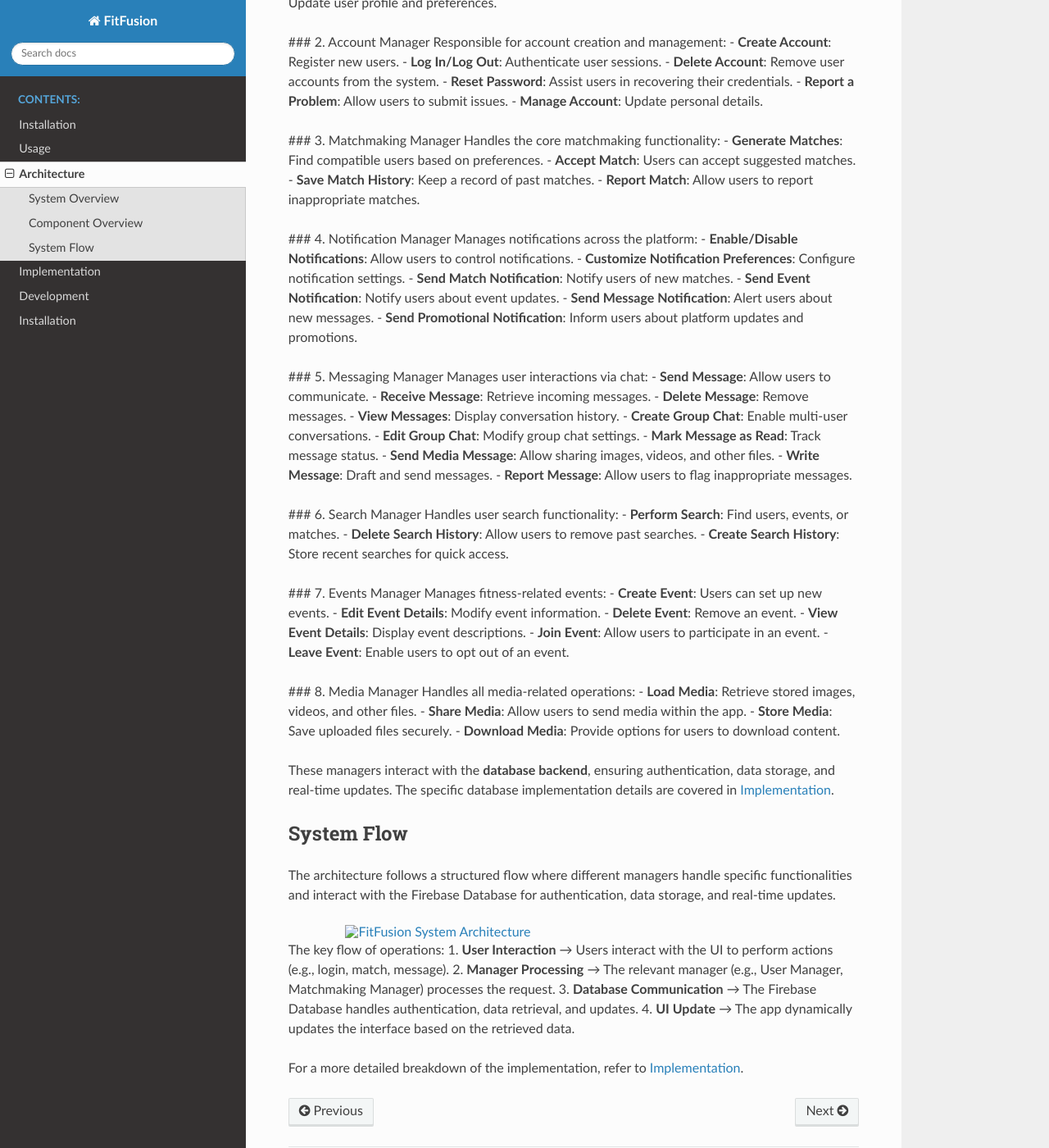
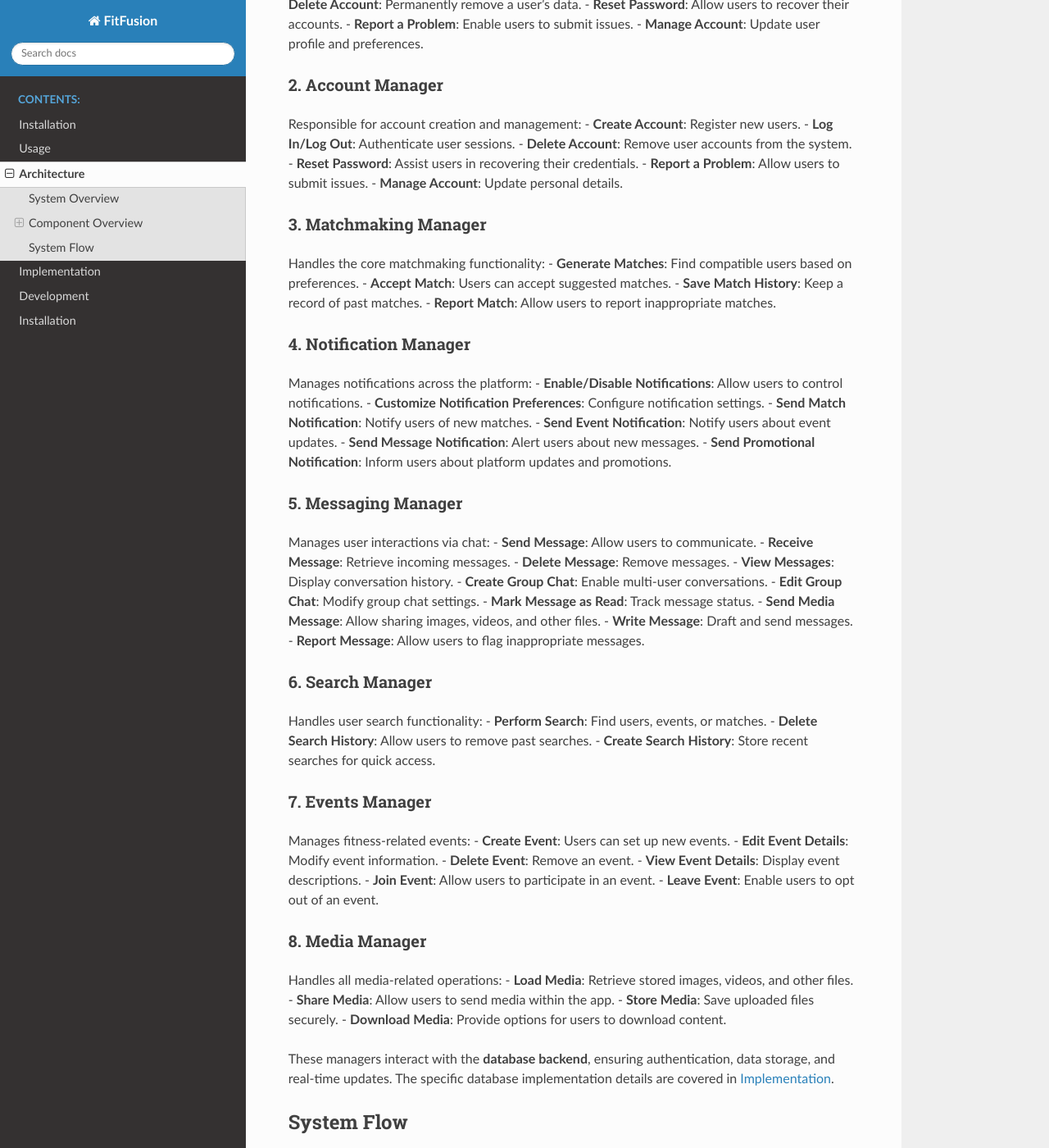
Before and after one commit to Group-5B/FitFusion-documentation, a Sphinx documentation site: the page built from docs/source/architecture.rst, in a window 1280 px wide and 1400 px high, scrolled down 712 px. Shown: the whole window at 82% size. Built offline with Sphinx 7.4.7 and the Read the Docs theme 3.1.0, drawn with Linux system fonts in a browser that asks for light colours; pages that are not in the unit, such as notebooks, are missing from menus; some of the changed text lies outside the part shown.

Commit message:
Architecture and Usage fixes

```diff
--- a/docs/source/architecture.rst
+++ b/docs/source/architecture.rst
@@ -21,7 +21,8 @@
 Component Overview
 ------------------
 
-### 1. User Manager
+1. User Manager
+~~~~~~~~~~~~~~~~
 Handles user-related functionalities such as:
 - **Log In/Log Out**: Authenticate users securely.
 - **Delete Account**: Permanently remove a user's data.
@@ -29,7 +30,8 @@
 - **Report a Problem**: Enable users to submit issues.
 - **Manage Account**: Update user profile and preferences.
 
-### 2. Account Manager
+2. Account Manager
+~~~~~~~~~~~~~~~~~~~
 Responsible for account creation and management:
 - **Create Account**: Register new users.
 - **Log In/Log Out**: Authenticate user sessions.
@@ -38,14 +40,16 @@
 - **Report a Problem**: Allow users to submit issues.
 - **Manage Account**: Update personal details.
 
-### 3. Matchmaking Manager
+3. Matchmaking Manager
+~~~~~~~~~~~~~~~~~~~~~~~
 Handles the core matchmaking functionality:
 - **Generate Matches**: Find compatible users based on preferences.
 - **Accept Match**: Users can accept suggested matches.
 - **Save Match History**: Keep a record of past matches.
 - **Report Match**: Allow users to report inappropriate matches.
 
-### 4. Notification Manager
+4. Notification Manager
+~~~~~~~~~~~~~~~~~~~~~~~~
 Manages notifications across the platform:
 - **Enable/Disable Notifications**: Allow users to control notifications.
 - **Customize Notification Preferences**: Configure notification settings.
@@ -54,7 +58,8 @@
 - **Send Message Notification**: Alert users about new messages.
 - **Send Promotional Notification**: Inform users about platform updates and promotions.
 
-### 5. Messaging Manager
+5. Messaging Manager
+~~~~~~~~~~~~~~~~~~~~~
 Manages user interactions via chat:
 - **Send Message**: Allow users to communicate.
 - **Receive Message**: Retrieve incoming messages.
@@ -67,13 +72,15 @@
 - **Write Message**: Draft and send messages.
 - **Report Message**: Allow users to flag inappropriate messages.
 
-### 6. Search Manager
+6. Search Manager
+~~~~~~~~~~~~~~~~~~
 Handles user search functionality:
 - **Perform Search**: Find users, events, or matches.
 - **Delete Search History**: Allow users to remove past searches.
 - **Create Search History**: Store recent searches for quick access.
 
-### 7. Events Manager
+7. Events Manager
+~~~~~~~~~~~~~~~~~~
 Manages fitness-related events:
 - **Create Event**: Users can set up new events.
 - **Edit Event Details**: Modify event information.
@@ -82,7 +89,8 @@
 - **Join Event**: Allow users to participate in an event.
 - **Leave Event**: Enable users to opt out of an event.
 
-### 8. Media Manager
+8. Media Manager
+~~~~~~~~~~~~~~~~~
 Handles all media-related operations:
 - **Load Media**: Retrieve stored images, videos, and other files.
 - **Share Media**: Allow users to send media within the app.
@@ -96,12 +104,13 @@
 
 The architecture follows a structured flow where different managers handle specific functionalities and interact with the Firebase Database for authentication, data storage, and real-time updates.
 
-.. image:: images/architecture_diagram.png
+.. image:: _static/architecture_diagram.png
    :alt: FitFusion System Architecture
    :align: center
    :width: 80%
 
 The key flow of operations:
+
 1. **User Interaction** → Users interact with the UI to perform actions (e.g., login, match, message).
 2. **Manager Processing** → The relevant manager (e.g., User Manager, Matchmaking Manager) processes the request.
 3. **Database Communication** → The Firebase Database handles authentication, data retrieval, and updates.
--- a/docs/source/conf.py
+++ b/docs/source/conf.py
@@ -27,6 +27,8 @@
 
 templates_path = ['_templates']
 
+html_static_path = ['_static']
+
 # -- Options for HTML output
 
 html_theme = 'sphinx_rtd_theme'
--- a/docs/source/usage.rst
+++ b/docs/source/usage.rst
@@ -8,6 +8,7 @@
 
 1. **Create an Account**
    To get started, open the FitFusion app and create an account by following these steps:
+
    - Tap **Sign Up** on the welcome screen.
    - Enter your basic information: name, email, and password. You must use a University of Portsmouth email (upXXXXXXX@myport/port.ac.uk), otherwise you'll get an error.
    - Confirm the password below.
@@ -18,6 +19,7 @@
 
 3. **Set Up Your Profile**
    Once logged in, you can set up your profile:
+
    - Add a profile picture and details about your fitness preferences.
    - Specify your time availability, gender, age, fitness level, and preferred activity types (e.g., running, gym, yoga).
    - Set your privacy preferences to control who can see your profile and match with you.
@@ -32,6 +34,7 @@
 
 2. **Start a Conversation**
    Once you've matched with someone, you can send a message to start a conversation:
+
    - Tap the **Message** button on the match’s profile to open the chat window.
    - Send text, emojis, and fitness-related media to introduce yourself or plan a workout.
 
@@ -43,12 +46,15 @@
 ----------------------
 
 1. **Privacy Settings**
+
    - Enable or disable notifications based on your preferences.
 
 2. **Account Settings**
+
    - You can update your account information, password, and connected social media accounts in the **Settings** menu.
 
 3. **Deleting Your Account**
+
    - To delete your account, go to **Settings** > **Account** > **Delete Account**. Please note that this action is irreversible and will remove all your data from the platform.
 
 Troubleshooting
```
Also changed, not shown: docs/_static/architecture_diagram.png (renamed from images/architecture_diagram.png).
